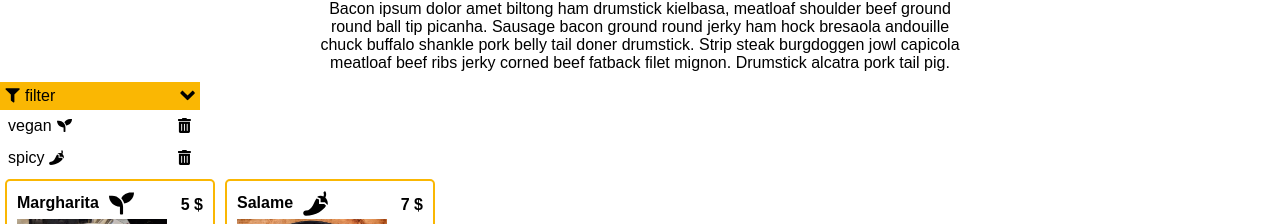
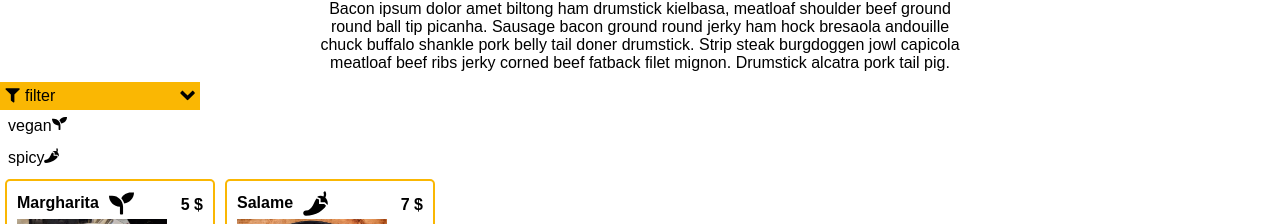
Before and after one commit to Urszuja/Carma.Restaurant.Project.Typescript.NextJS, a Next.js app in the folder carma-app/: page /menu in a window 1280 px wide. Both pictures are taken after a click on the picture 187 px from the left and 256 px from the top of the page. Shown: the part 161-385 px from the top of the page. Built offline with nearby package versions, Linux system fonts and the light colour scheme; data requests are answered from the project's data file.

Commit message:
filter working

```diff
--- /dev/null
+++ b/carma-app/components/Dropdown/Dropdown.styled.ts
@@ -0,0 +1,5 @@
+import styled from "styled-components";
+
+export const StyledDropdown = styled.div`
+  width: 200px;
+`;
--- a/carma-app/components/Dropdown/FilterDropdown/FilterDropdown.tsx
+++ b/carma-app/components/Dropdown/FilterDropdown/FilterDropdown.tsx
@@ -1,15 +1,14 @@
 import React, { useState, useContext, useEffect, useMemo } from "react";
 import DropdownItem from "../../commons/dropdownItem/DropdownItem";
 import { DataStoreContext } from "../../DataStoreContext";
+import { StyledDropdown } from "../Dropdown.styled";
 
 function FilterDropdown() {
   const [vegan, setVegan] = useState(false);
   const [spicy, setSpicy] = useState(false);
-
   const { menu, setFilter } = useContext(DataStoreContext);
 
-  // v s, v ns, nv s, nv ns
-  const filtered = useMemo(() => {
+  useMemo(() => {
     setFilter(menu);
     if (vegan === true && spicy === true) {
       setFilter(
@@ -42,10 +41,11 @@ function FilterDropdown() {
   };
 
   return (
-    <div>
-      <DropdownItem name="vegan" handleClick={toggleVegan} />
-      <DropdownItem name="spicy" handleClick={toggleSpicy} />
-    </div>
+    <StyledDropdown>
+      <DropdownItem name="vegan" handleClick={toggleVegan} isActive={vegan} />
+
+      <DropdownItem name="spicy" handleClick={toggleSpicy} isActive={spicy} />
+    </StyledDropdown>
   );
 }
 
--- a/carma-app/components/commons/dropdownItem/DropdownItem.styled.ts
+++ b/carma-app/components/commons/dropdownItem/DropdownItem.styled.ts
@@ -6,14 +6,14 @@ export const StyledDropdownItem = styled.div`
   height: 2em;
   padding: 0.5em;
   display: flex;
-  justify-content: space-between;
+  justify-content: flex-start;
   align-items: center;
   width: 200px;
+  gap: 5px;
 
-  .filter-type {
-    display: flex;
-    justify-content: flex-start;
-    align-items: center;
-    gap: 5px;
+  .active {
+    color: yellow;
+    box-shadow: 0 0 2px 1px #0ff;
+    width: 100%;
   }
 `;
--- a/carma-app/components/commons/dropdownItem/DropdownItem.tsx
+++ b/carma-app/components/commons/dropdownItem/DropdownItem.tsx
@@ -5,24 +5,20 @@ import { StyledDropdownItem } from "./DropdownItem.styled";
 export interface IDropdownItem {
   name: string;
   handleClick: any;
+  isActive: boolean;
 }
-function DropdownItem({ name, handleClick }: IDropdownItem) {
+function DropdownItem({ name, handleClick, isActive }: IDropdownItem) {
   const imgSrc =
     name === "vegan"
       ? "/FontAwesomeIcons/seedling.svg"
       : "/FontAwesomeIcons/pepper-hot.svg";
+
   return (
     <StyledDropdownItem>
-      <div className="filter-type" onClick={handleClick}>
+      <div onClick={handleClick} className={isActive ? "active" : ""}>
         {name}
         <Image src={imgSrc} alt={name} width={15} height={15} />
       </div>
-      <Image
-        src="/FontAwesomeIcons/trash-alt.svg"
-        alt="trash"
-        width={15}
-        height={15}
-      />
     </StyledDropdownItem>
   );
 }
--- a/carma-app/pages/menu/index.tsx
+++ b/carma-app/pages/menu/index.tsx
@@ -1,4 +1,4 @@
-import React, { useContext, useEffect } from "react";
+import React, { useContext } from "react";
 
 import { IMenuItem } from "../../model/MenuItem";
 
@@ -9,11 +9,8 @@ import { DataStoreContext } from "../../components/DataStoreContext";
 function MenuPage({ menuItems }: any) {
   const { filteredMenu, setMenu, setFilter } = useContext(DataStoreContext);
 
-  useEffect(() => {
-    setMenu(menuItems);
-    setFilter(menuItems);
-  }, []);
-  console.log(filteredMenu);
+  setMenu(menuItems);
+  setFilter(menuItems);
 
   return (
     <div className="menu-page">
```
